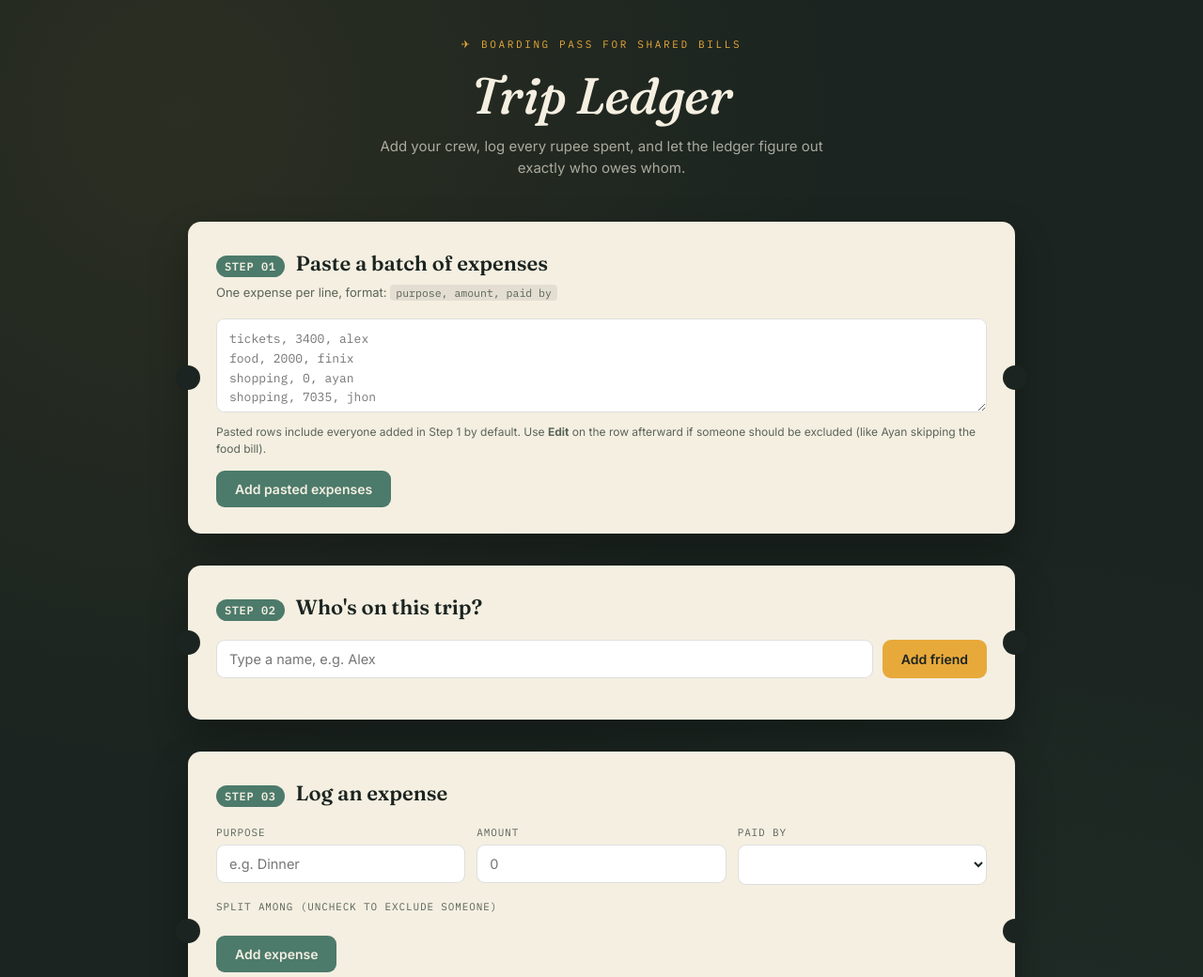
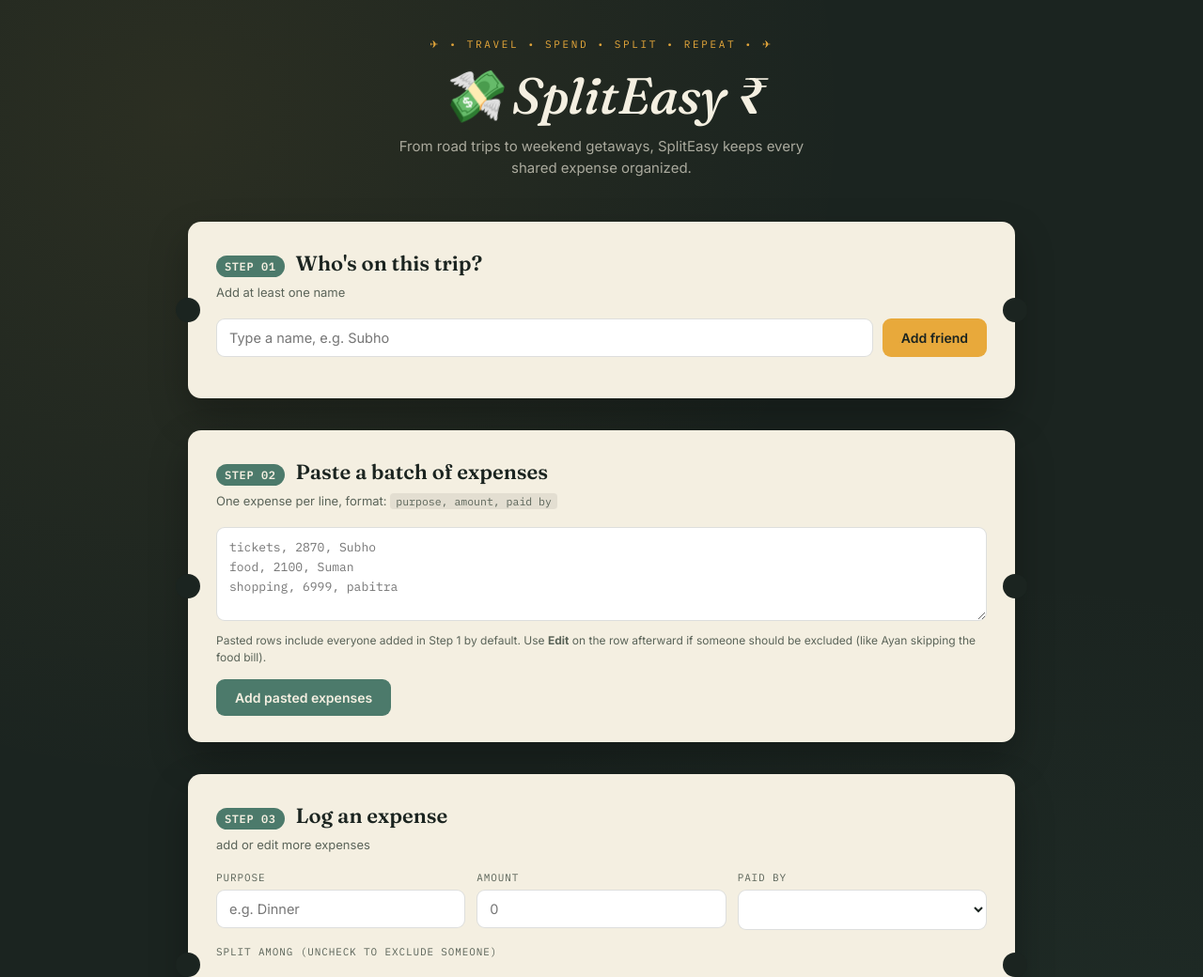
Before and after one commit to subhodippal/billSplit, a plain HTML site: page index.html in a window 1280 px wide. Shown: the top 1040 px of the page at 94% size. Drawn offline with nearby package versions, Linux system fonts and the light colour scheme.

Commit message:
Update header and steps for expense tracking

```diff
--- a/index.html
+++ b/index.html
@@ -353,20 +353,36 @@
 <div class="wrap">
 
   <header class="hero">
-    <div class="eyebrow">✈ Boarding Pass for Shared Bills</div>
-    <h1 class="title">Trip Ledger</h1>
-    <p class="subtitle">Add your crew, log every rupee spent, and let the ledger figure out exactly who owes whom.</p>
+    <div class="eyebrow">✈︎ • TRAVEL • SPEND • SPLIT • REPEAT • ✈︎</div>
+    <h1 class="title">💸 SplitEasy ₹</h1>
+    <p class="subtitle">From road trips to weekend getaways, SplitEasy keeps every shared expense organized.</p>
   </header>
 
-  <!-- STEP 1: PASTE BULK -->
+  <!-- STEP 1: FRIENDS -->
   <section class="ticket notch">
     <div class="ticket-inner">
       <div class="step-head">
         <span class="step-num">STEP 01</span>
+        <span class="step-title">Who's on this trip?</span>
+      </div>
+      <div class="step-desc">Add at least one name</div>
+      <div class="add-inline">
+        <input type="text" id="friendInput" placeholder="Type a name, e.g. Subho" onkeydown="if(event.key==='Enter'){addFriend();}">
+        <button class="btn-primary" onclick="addFriend()">Add friend</button>
+      </div>
+      <div class="chip-list" id="friendChips"></div>
+    </div>
+  </section>
+
+  <!-- STEP 2: PASTE BULK -->
+  <section class="ticket notch">
+    <div class="ticket-inner">
+      <div class="step-head">
+        <span class="step-num">STEP 02</span>
         <span class="step-title">Paste a batch of expenses</span>
       </div>
       <div class="step-desc">One expense per line, format: <code class="k">purpose, amount, paid by</code></div>
-      <textarea id="pasteArea" placeholder="tickets, 3400, alex&#10;food, 2000, finix&#10;shopping, 0, ayan&#10;shopping, 7035, jhon"></textarea>
+      <textarea id="pasteArea" placeholder="tickets, 2870, Subho&#10;food, 2100, Suman&#10;shopping, 6999, pabitra"></textarea>
       <div class="hint">Pasted rows include everyone added in Step 1 by default. Use <strong>Edit</strong> on the row afterward if someone should be excluded (like Ayan skipping the food bill).</div>
       <div style="margin-top:14px;">
         <button class="btn-sage" onclick="parsePaste()">Add pasted expenses</button>
@@ -374,20 +390,7 @@
     </div>
   </section>
 
-  <!-- STEP 2: FRIENDS -->
-  <section class="ticket notch">
-    <div class="ticket-inner">
-      <div class="step-head">
-        <span class="step-num">STEP 02</span>
-        <span class="step-title">Who's on this trip?</span>
-      </div>
-      <div class="add-inline">
-        <input type="text" id="friendInput" placeholder="Type a name, e.g. Alex" onkeydown="if(event.key==='Enter'){addFriend();}">
-        <button class="btn-primary" onclick="addFriend()">Add friend</button>
-      </div>
-      <div class="chip-list" id="friendChips"></div>
-    </div>
-  </section>
+
 
   <!-- STEP 3: MANUAL ENTRY -->
   <section class="ticket notch">
@@ -396,6 +399,7 @@
         <span class="step-num">STEP 03</span>
         <span class="step-title">Log an expense</span>
       </div>
+      <div class="step-desc">add or edit more expenses</div>
       <div class="row-flex">
         <div>
           <label class="field-label">Purpose</label>
```
